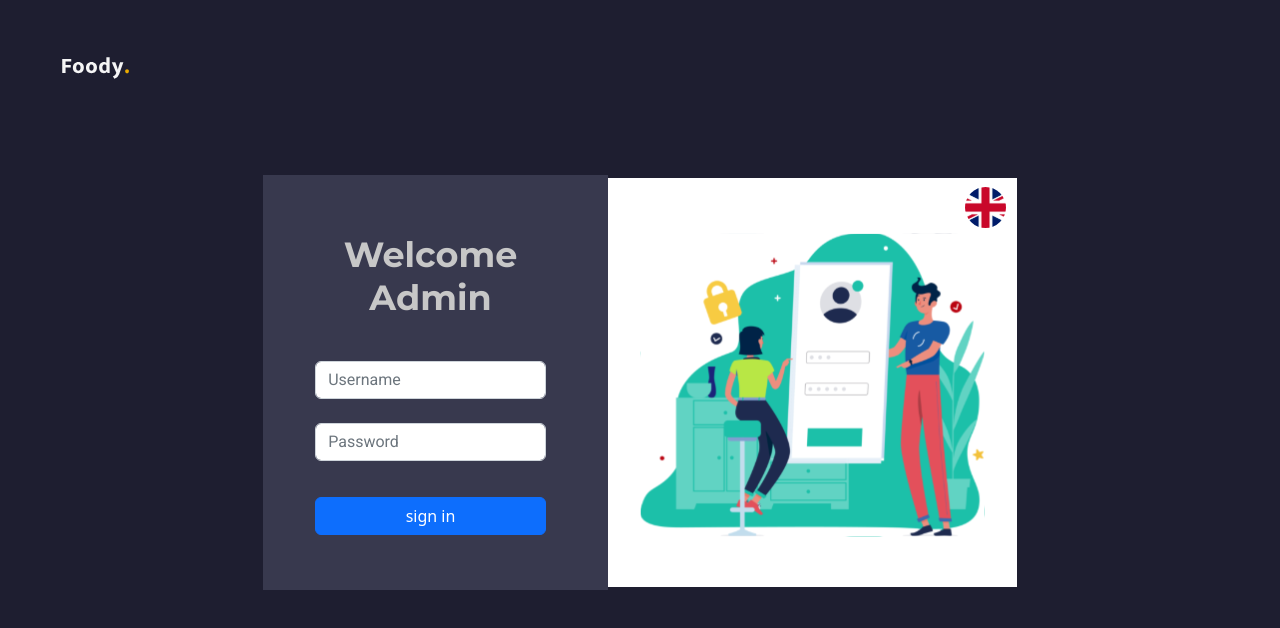
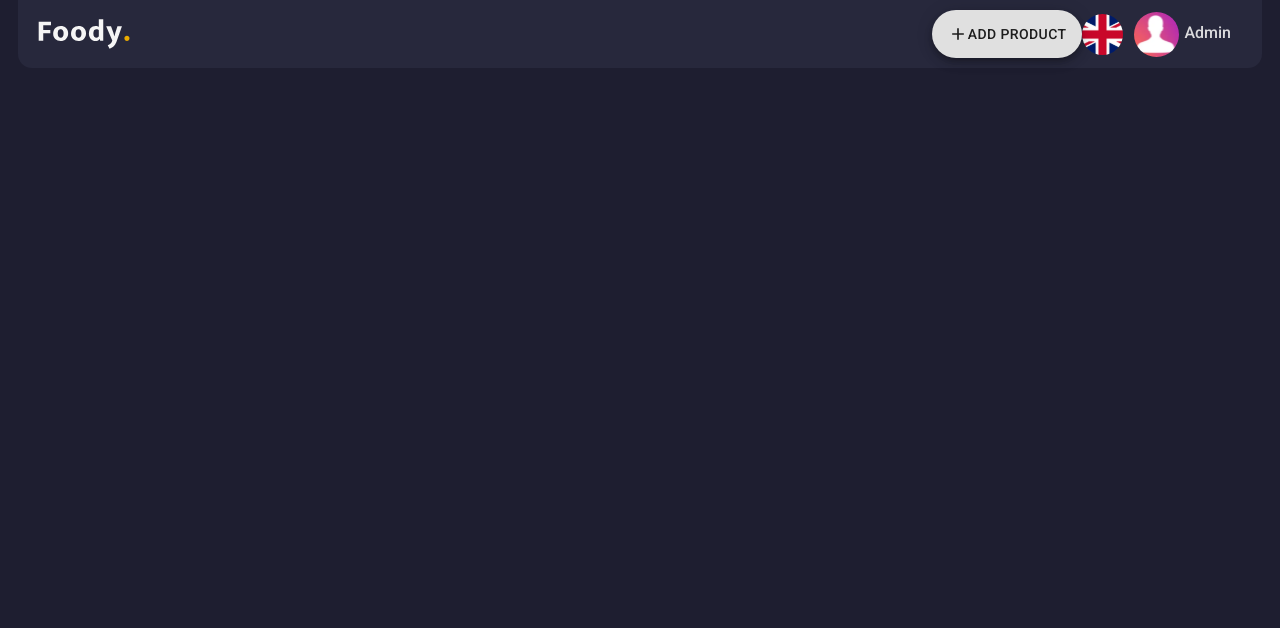
Before and after one commit to QurbanovaLamiya/Foody_Admin_React, a React (Create React App) app: page /dashboard in a window 1280 px wide. Shown: the top 628 px of the page. Built offline with nearby package versions, Linux system fonts and the light colour scheme.

Commit message:
Created Header and Header design

```diff
--- a/package.json
+++ b/package.json
@@ -5,6 +5,7 @@
   "dependencies": {
     "@emotion/react": "^11.10.5",
     "@emotion/styled": "^11.10.5",
+    "@mui/icons-material": "^5.10.15",
     "@mui/material": "^5.10.15",
     "@testing-library/jest-dom": "^5.16.5",
     "@testing-library/react": "^13.4.0",
--- a/src/features/Login/LoginContainer/index.js
+++ b/src/features/Login/LoginContainer/index.js
@@ -21,7 +21,7 @@ const LoginContainer = () => {
         </Col>
       </Row>
       <Row className={LoginStyle.loginSection}>
-        <Col   className={LoginStyle.Form}>
+        <Col className={LoginStyle.Form}>
           <LoginForm />
         </Col>
         <Col className={LoginStyle.loginImageSection}>
--- a/src/pages/index.js
+++ b/src/pages/index.js
@@ -1,9 +1,13 @@
-import Login from "./Login";
+// import Login from "./Login";
+import Dashboard from "./Dashboard"
+import Header  from "../shared/components/Header"
 
 const RootPage = () => {
   return (
     <>
-      <Login />
+      {/* <Login /> */}
+      <Header/>
+      <Dashboard/>
     </>
   );
 };
--- /dev/null
+++ b/src/shared/components/Header/Header.module.css
@@ -0,0 +1,48 @@
+.Navbar {
+  background: #27283c;
+  display: flex;
+  align-items: center;
+  justify-content: space-between !important;
+  margin: 0 18px;
+  padding: 10px 20px !important;
+  border-radius: 0 0 14px 14px;
+}
+
+.Brand img {
+  width: 92px;
+  height: 32px;
+}
+.Keeper {
+  display: flex;
+  align-items: center;
+}
+
+.Keeper_Add_Product {
+  height: 32px;
+  background: #c035a2;
+  color: #fff;
+  font-family: "Roboto";
+  font-weight: 700;
+  font-size: 10px;
+  line-height: 21px;
+  margin-right: 22px;
+  padding: 0 10px;
+}
+.Keeper_Add_Product:hover {
+  background: #9229a5;
+}
+.Keeper_Avatar {
+  margin: 0 11px;
+}
+.Keeper_Avatar img {
+  width: 45px;
+  border-radius: 50%;
+}
+.Keeper_Avatar span {
+  font-family: "Roboto";
+  font-weight: 500;
+  font-size: 16px;
+  line-height: 30px;
+  color: #f5f5f5de;
+  margin-left: 5px;
+}
--- /dev/null
+++ b/src/shared/components/Header/index.js
@@ -0,0 +1,41 @@
+// React-Bootstrap
+import { Nav, Navbar } from "react-bootstrap";
+
+// Material UI
+import { Fab } from "@mui/material";
+import AddIcon from "@mui/icons-material/Add";
+
+// Styles
+import HeaderStyle from "./Header.module.css";
+
+// Images
+import FoodyIcon from "../../../image/logo/foodyIcon.svg";
+import flagIcon from "../../../image/flagIcon/en.svg";
+import adminAvatar from "../../../image/adminAvatar/adminAvatar.svg";
+
+const Header = () => {
+  return (
+    <Navbar className={HeaderStyle.Navbar}>
+      <Navbar.Brand className={HeaderStyle.Brand}>
+        <img src={FoodyIcon} alt="FoodyIcon" />
+      </Navbar.Brand>
+      <Nav className={HeaderStyle.Keeper}>
+        <Fab variant="extended" className={HeaderStyle.Keeper_Add_Product}>
+          <AddIcon sx={{ fontSize: 20 }} />
+          ADD PRODUCT
+        </Fab>
+        <img
+          src={flagIcon}
+          alt="flagIcon"
+          className={HeaderStyle.Keeper_FlagIcon}
+        />
+        <div className={HeaderStyle.Keeper_Avatar}>
+          <img src={adminAvatar} alt="adminAvatar" />
+          <span>Admin</span>
+        </div>
+      </Nav>
+    </Navbar>
+  );
+};
+
+export default Header;
```
Also changed, not shown: src/image/adminAvatar/adminAvatar.svg (added), 1 other file (tests, documents, lock files or other folders).
